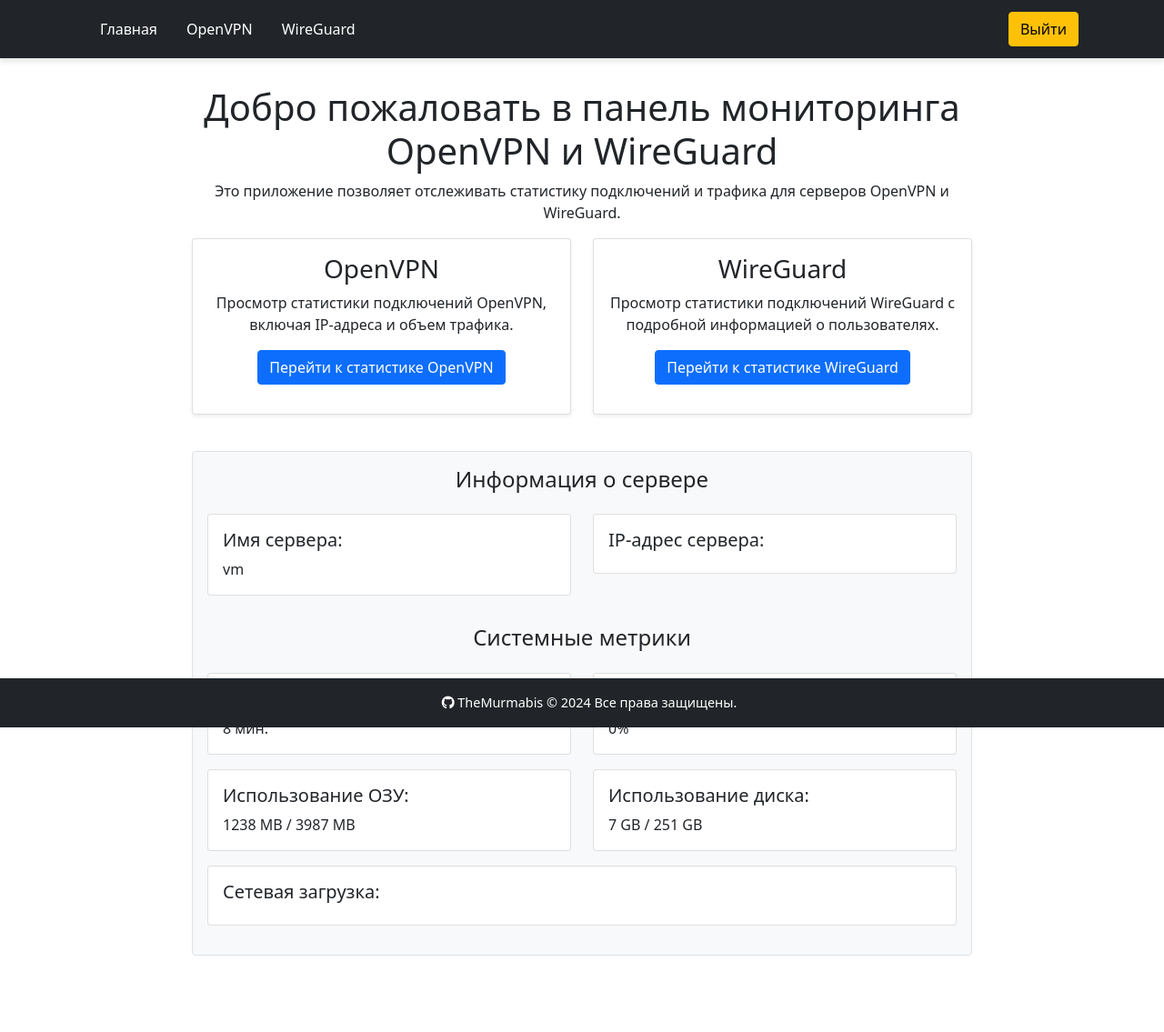
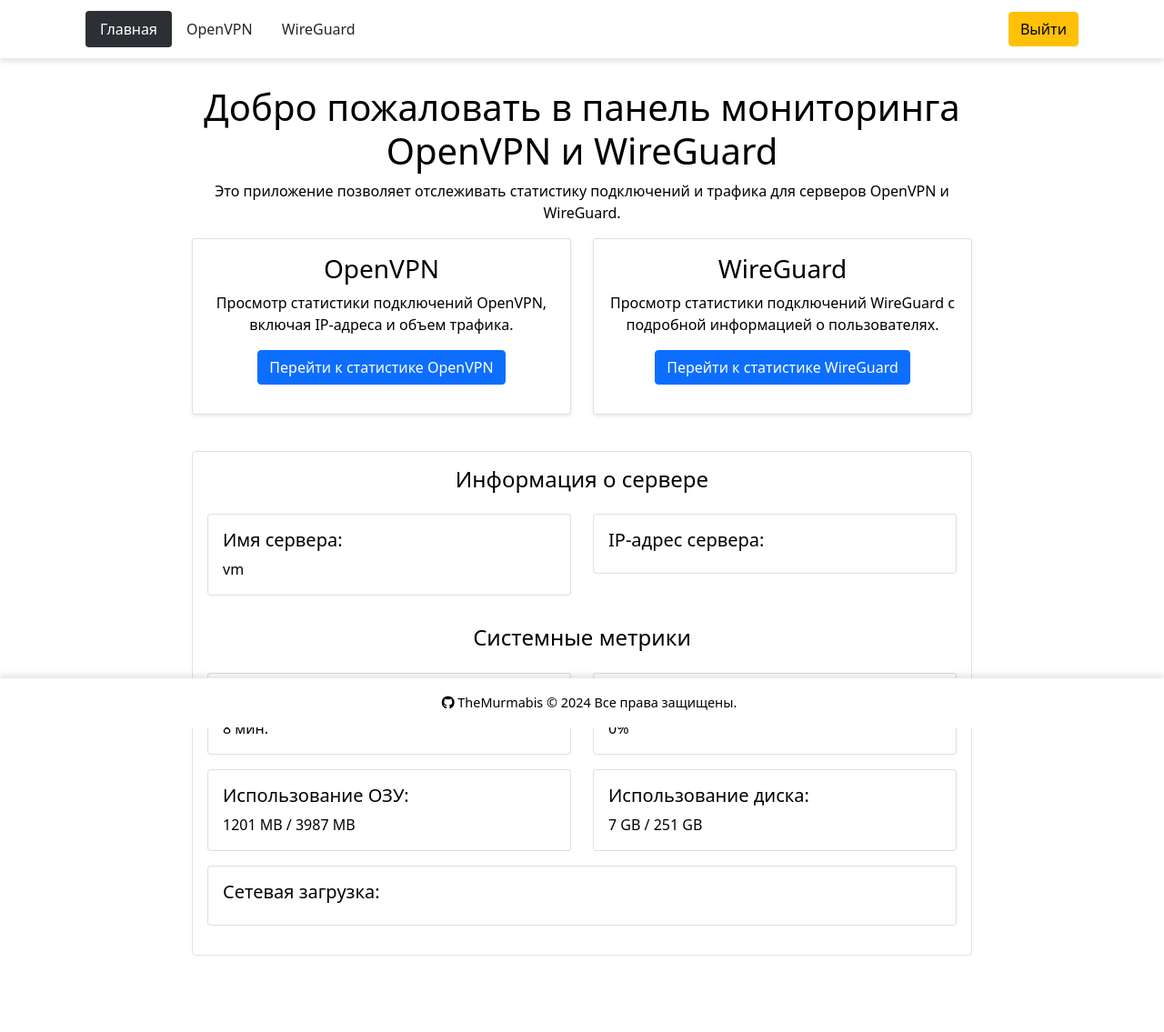
Before and after one commit to TheMurmabis/StatusOpenVPN, a Flask app: page / in a window 1280 px wide. Shown: the whole page at 91% size. Run offline with Flask 3, Linux system fonts and the light colour scheme; a user stored in the database is signed in; data that the repository does not hold is empty; some libraries are stand-ins or nearby versions.

Commit message:
Update design

```diff
--- a/main.py
+++ b/main.py
@@ -64,7 +64,7 @@ def create_users_table():
     conn.close()
 
 
-# Создание таблицы при запуске приложения
+# Вызываем функцию для создания таблицы при запуске приложения
 create_users_table()
 
 
@@ -128,6 +128,7 @@ def add_admin():
     return passw
 
 
+# Функция для изменения пароля администратора
 def change_admin_password():
 
     conn = get_db_connection()
@@ -151,6 +152,7 @@ def change_admin_password():
     print(f"{passw}")
 
 
+# ---------WireGuard----------
 # Функция для получения данных WireGuard
 def get_wireguard_stats():
     try:
@@ -168,6 +170,36 @@ def get_wireguard_stats():
         return "Команда wg не найдена."
 
 
+def format_handshake_time(handshake_string):
+    time_units = re.findall(r"(\d+)\s+(\w+)", handshake_string)
+
+    # Словарь для перевода единиц времени в сокращения
+    abbreviations = {
+        "year": "г.",
+        "years": "г.",
+        "month": "мес.",
+        "months": "мес.",
+        "week": "нед.",
+        "weeks": "нед.",
+        "day": "дн.",
+        "days": "дн.",
+        "hour": "ч.",
+        "hours": "ч.",
+        "minute": "мин.",
+        "minutes": "мин.",
+        "second": "сек.",
+        "seconds": "сек.",
+    }
+
+    # Формируем сокращенную строку
+    formatted_time = " ".join(
+        f"{value} {abbreviations[unit]}" for value, unit in time_units
+    )
+
+    return formatted_time
+
+
+# Функция для получения данных WireGuard
 def parse_wireguard_output(output):
     stats = []
     lines = output.strip().splitlines()
@@ -220,6 +252,7 @@ def parse_wireguard_output(output):
     return stats
 
 
+# ---------OpenVPN----------
 # Функция для преобразования байт в удобный формат
 def format_bytes(size):
     for unit in ["B", "KB", "MB", "GB"]:
@@ -269,35 +302,6 @@ def format_date(date_string):
     return utc_date.isoformat()  # Возвращаем ISO формат
 
 
-def format_handshake_time(handshake_string):
-    time_units = re.findall(r"(\d+)\s+(\w+)", handshake_string)
-
-    # Словарь для перевода единиц времени в сокращения
-    abbreviations = {
-        "year": "г.",
-        "years": "г.",
-        "month": "мес.",
-        "months": "мес.",
-        "week": "нед.",
-        "weeks": "нед.",
-        "day": "дн.",
-        "days": "дн.",
-        "hour": "ч.",
-        "hours": "ч.",
-        "minute": "мин.",
-        "minutes": "мин.",
-        "second": "сек.",
-        "seconds": "сек.",
-    }
-
-    # Формируем сокращенную строку
-    formatted_time = " ".join(
-        f"{value} {abbreviations[unit]}" for value, unit in time_units
-    )
-
-    return formatted_time
-
-
 # Удаление префикса из имени клиента
 def clean_client_name(name, prefix="antizapret-"):
     return name[len(prefix) :] if name.startswith(prefix) else name
@@ -308,13 +312,79 @@ def mask_ip(ip_address):
     ip = ip_address.split(":")[0]
     parts = ip.split(".")
     if len(parts) == 4:
-        #parts = [f"{int(part):03}" for part in parts] # Добавляем ведущие нули, если нужно
+        # parts = [f"{int(part):03}" for part in parts] # Добавляем ведущие нули, если нужно
         parts = [str(int(part)) for part in parts]
 
         return f"{parts[0]}.{parts[1]}.{parts[2]}.{parts[3]}"
     return ip_address
 
 
+# Отсет времени
+def format_duration(start_time):
+    now = datetime.now()  # Текущее время
+    delta = now - start_time  # Разница во времени
+
+    days = delta.days
+    seconds = delta.seconds
+    hours, remainder = divmod(seconds, 3600)
+    minutes, seconds = divmod(remainder, 60)
+
+    if days >= 30:
+        months = days // 30
+        days %= 30
+        return f"{months} мес. {days} дн. {hours} ч. {minutes} мин."
+    elif days > 0:
+        return f"{days} дн. {hours} ч. {minutes} мин."
+    elif hours > 0:
+        return f"{hours} ч. {minutes} мин."
+    elif minutes > 0:
+        return f"{minutes} мин."
+    else:
+        return f"{seconds} сек."
+
+
+# Чтение данных из CSV и обработка
+def read_csv(file_path, protocol):
+    data = []
+    total_received, total_sent = 0, 0
+    try:
+        with open(file_path, newline="", encoding="utf-8") as csvfile:
+            reader = csv.reader(csvfile)
+            next(reader)  # Пропускаем заголовок
+            for row in reader:
+                if row[0] == "CLIENT_LIST":
+                    received, sent = int(row[5]), int(row[6])
+                    total_received += received
+                    total_sent += sent
+
+                    start_date = datetime.strptime(row[7], "%Y-%m-%d %H:%M:%S")
+                    duration = format_duration(start_date)
+
+                    data.append(
+                        [
+                            clean_client_name(row[1]),
+                            mask_ip(row[2]),
+                            row[3],
+                            format_bytes(received),
+                            format_bytes(sent),
+                            format_date(row[7]),
+                            duration,
+                            protocol,
+                        ]
+                    )
+        return data, total_received, total_sent, None
+    except FileNotFoundError:
+        file_name = os.path.basename(file_path)
+        file_directory = os.path.dirname(file_path)
+
+        error_message = (
+            f'Файл "{file_name}" не найден. '
+            f"Пожалуйста, проверьте наличие файла по указанному пути: {file_directory}"
+        )
+        return [], 0, 0, error_message  # Возвращаем сообщение об ошибке
+
+
+# ---------Метрики----------
 def get_network_load():
     net_io_start = psutil.net_io_counters(pernic=True)
     time.sleep(1)
@@ -411,71 +481,6 @@ def get_system_info():
     return system_info
 
 
-# Отсет времени
-def format_duration(start_time):
-    now = datetime.now()  # Текущее время
-    delta = now - start_time  # Разница во времени
-
-    days = delta.days
-    seconds = delta.seconds
-    hours, remainder = divmod(seconds, 3600)
-    minutes, seconds = divmod(remainder, 60)
-
-    if days >= 30:
-        months = days // 30
-        days %= 30
-        return f"{months} мес. {days} дн. {hours} ч. {minutes} мин."
-    elif days > 0:
-        return f"{days} дн. {hours} ч. {minutes} мин."
-    elif hours > 0:
-        return f"{hours} ч. {minutes} мин."
-    elif minutes > 0:
-        return f"{minutes} мин."
-    else:
-        return f"{seconds} сек."
-
-
-# Чтение данных из CSV и обработка
-def read_csv(file_path, protocol):
-    data = []
-    total_received, total_sent = 0, 0
-    try:
-        with open(file_path, newline="", encoding="utf-8") as csvfile:
-            reader = csv.reader(csvfile)
-            next(reader)  # Пропускаем заголовок
-            for row in reader:
-                if row[0] == "CLIENT_LIST":
-                    received, sent = int(row[5]), int(row[6])
-                    total_received += received
-                    total_sent += sent
-
-                    start_date = datetime.strptime(row[7], "%Y-%m-%d %H:%M:%S")
-                    duration = format_duration(start_date)
-
-                    data.append(
-                        [
-                            clean_client_name(row[1]),
-                            mask_ip(row[2]),
-                            row[3],
-                            format_bytes(received),
-                            format_bytes(sent),
-                            format_date(row[7]),
-                            duration,
-                            protocol,
-                        ]
-                    )
-        return data, total_received, total_sent, None
-    except FileNotFoundError:
-        file_name = os.path.basename(file_path)
-        file_directory = os.path.dirname(file_path)
-
-        error_message = (
-            f'Файл "{file_name}" не найден. '
-            f"Пожалуйста, проверьте наличие файла по указанному пути: {file_directory}"
-        )
-        return [], 0, 0, error_message  # Возвращаем сообщение об ошибке
-
-
 @app.errorhandler(404)
 def page_not_found(_):
     return redirect(url_for("home"))
@@ -515,7 +520,7 @@ def login():
             )
             login_user(user_obj)
             session.permanent = True
-            app.permanent_session_lifetime = timedelta(minutes=10)
+            app.permanent_session_lifetime = timedelta(minutes=5)
             next_page = request.args.get("next")
             return redirect(next_page or url_for("home"))
         else:
@@ -531,8 +536,13 @@ def home():
     server_ip = get_external_ip()
     system_info = get_system_info()
     hostname = socket.gethostname()
+
     return render_template(
-        "index.html", server_ip=server_ip, system_info=system_info, hostname=hostname
+        "index.html",
+        server_ip=server_ip,
+        system_info=system_info,
+        hostname=hostname,
+        active_page="home",
     )
 
 
--- a/static/css/main.css
+++ b/static/css/main.css
@@ -1,6 +1,153 @@
-/* Закрепленный header */
+body {
+    padding: 70px 0 60px;
+    background-color: white;
+    color: black;
+}
+
+
+@media (prefers-color-scheme: dark) {
+    body {
+        background-color: #0f0f0f;
+        color: #d3d3d3;
+    }
+
+    header {
+        background-color: #000000 !important;
+        box-shadow: 0 4px 6px rgba(255, 255, 255, 0.1);
+        position: fixed;
+        top: 0;
+        width: 100%;
+        z-index: 1000;
+    }
+
+    header a:hover {
+        color: #ffffff !important;
+    }
+
+    .nav-link.nav-link {
+        color: #fff !important;
+
+    }
+
+    .nav-link.nav-link.active {
+        color: #fff !important;
+        background-color: #3d3d3d !important;
+    }
+
+    .nav-link.active:hover {
+
+        background-color: #3d3d3d !important;
+    }
+
+    .nav-link:hover {
+        background-color: #161718 !important;
+
+    }
+
+    .form-container {
+        color: #000;
+    }
+
+    .form-control {
+        color: #d3d3d3;
+        background-color: #272727;
+        border: none;
+    }
+
+    .form-control:focus {
+        color: #d3d3d3;
+        background-color: #272727;
+        border: none;
+    }
+    .form-control label{
+        color: #d3d3d3 ;
+        background-color: #272727 !important;
+    }
+    .form-container h1 {
+        color: #d3d3d3;
+    }
+
+    label{
+        color: #d3d3d3
+    }
+
+    .table td,
+    .table th,
+    .form-check-label,
+    h2 {
+        color: #d3d3d3;
+    }
+
+    .table-striped tbody tr:nth-of-type(odd) {
+        background-color: #333;
+    }
+
+    .btn-list {
+        background-color: rgb(0, 0, 0) !important;
+        transition: 0.3s;
+        color: #d3d3d3;
+    }
+
+    .btn-list:hover {
+        border-color: #d3d3d3;
+        color: #d3d3d3 !important;
+    }
+
+    .btn-list:focus {
+        border-color: #d3d3d3;
+        color: #d3d3d3;
+        outline: none;
+        box-shadow: none;
+    }
+
+    .btn-warning {
+        background-color: #f8cb42;
+        color: #000;
+        border-color: #e0b63b;
+    }
+
+    .btn-warning:hover {
+        background-color: #ffda75;
+        color: #000 !important;
+        border-color: #e6c45a;
+    }
+
+    .card {
+        border-color: #272727;
+    }
+
+    .card-body {
+        background-color: #272727 !important;
+    }
+
+    .card-body .card-title,
+    .card-body .card-text {
+        color: #d3d3d3 !important;
+    }
+
+    .border {
+        border-color:#272727 !important;
+    }
+
+    footer {
+        color: #d3d3d3 !important;
+        background-color: #000000 !important;
+    }
+
+    footer a{
+        color: #d3d3d3 !important;
+        text-decoration: none;
+    }
+
+    footer a:hover {
+        color: #0a58ca !important;
+        text-decoration: none;
+    }
+
+}
+
 header {
-    background-color: #343a40;
+    background-color: #ffffff;
     box-shadow: 0 4px 6px rgba(0, 0, 0, 0.1);
     position: fixed;
     top: 0;
@@ -8,8 +155,33 @@ header {
     z-index: 1000;
 }
 
-h2 {
-    text-align: left;
+header a {
+    color: #000000;
+}
+
+.nav-link.nav-link.active {
+    color: #fff !important;
+    background-color: #2c3034;
+}
+
+.nav-link:hover {
+    background-color: #f2f2f2;
+}
+
+.card-title,
+.card-text {
+    color: rgb(0, 0, 0) !important;
+}
+
+.btn-list {
+    background-color: rgb(255, 255, 255);
+    transition: 0.3s;
+}
+
+.table {
+    table-layout: auto;
+    width: auto;
+    max-width: 100%;
 }
 
 .table td,
@@ -21,73 +193,6 @@ h2 {
     text-wrap: nowrap;
 
 }
-
-
-.table {
-    table-layout: auto;
-    width: auto;
-    max-width: 100%;
-}
-
-/* Стили для отступов контента под header и над footer */
-body {
-    padding: 70px 0 60px;
-
-}
-
-/* Header ссылки */
-header a.navbar-brand {
-    font-size: 1.5rem;
-    font-weight: bold;
-}
-
-header a.navbar-logout {
-    font-size: 1rem;
-    text-decoration: none;
-    color: white;
-}
-
-header a.navbar-logout:hover {
-    color: wheat;
-}
-
-/* Стили для формы в header */
-header form input {
-    border: 2px solid #fff;
-    background-color: #495057;
-    color: #fff;
-}
-
-header form input::placeholder {
-    color: #adb5bd;
-}
-
-header form button {
-    border: 2px solid #fff;
-    background-color: #343a40;
-    color: #fff;
-}
-
-/* Закрепленный footer */
-footer {
-    background-color: #343a40;
-    color: #adb5bd;
-    font-size: 0.9rem;
-    position: fixed;
-    bottom: 0;
-    width: 100%;
-    z-index: 1000;
-}
-
-footer a {
-    color: #adb5bd;
-    text-decoration: none;
-}
-
-footer a:hover {
-    color: #fff;
-}
-
 
 .form-container {
     max-width: 100%;
@@ -104,6 +209,36 @@ footer a:hover {
     transition: opacity 0.3s ease-in-out;
     opacity: 1;
 }
+
+#themeMenu {
+    position: absolute;
+    background: white;
+    border: 1px solid #ccc;
+    padding: 10px;
+    display: none;
+}
+
+#themeMenu button {
+    display: block;
+    margin: 5px 0;
+}
+
 .forgot-password-link {
     font-size: 1.1em;
 }
+
+footer {
+    background-color: #ffffff;
+    box-shadow: 0 -4px 6px rgba(0, 0, 0, 0.1);
+    color: #000000;
+    font-size: 0.9rem;
+    position: fixed;
+    bottom: 0;
+    width: 100%;
+    z-index: 1000;
+}
+
+footer a {
+    color: #000000;
+    text-decoration: none;
+}
--- a/templates/base.html
+++ b/templates/base.html
@@ -13,23 +13,23 @@
 </head>
 
 <body>
-
-    <header class="p-1 bg-dark text-white">
+    <header class="p-1">
         <div class="container">
             <!-- Горизонтальное меню для больших экранов -->
-            <nav class="navbar navbar-expand-lg navbar-dark d-none d-lg-block">
+            <nav class="navbar navbar-expand-lg d-none d-lg-block">
                 <div class="container-fluid">
-                    <ul class="nav me-auto mb-2 mb-lg-0">
+                    <ul class="nav nav-pills me-auto mb-2 mb-lg-0">
                         <li class="nav-item">
-                            <a href="/" class="nav-link text-white">Главная</a>
+                            <a href="/"
+                                class="link-dark nav-link {{ 'active' if active_page == 'home' else '' }}">Главная</a>
                         </li>
                         <li class="nav-item">
                             <a href="/ovpn"
-                                class="nav-link {{ 'text-secondary' if active_page == 'ovpn' else 'text-white' }}">OpenVPN</a>
+                                class="link-dark nav-link {{ 'active' if active_page == 'ovpn' else '' }}">OpenVPN</a>
                         </li>
                         <li class="nav-item">
                             <a href="/wg"
-                                class="nav-link {{ 'text-secondary' if active_page == 'wg' else 'text-white' }}">WireGuard</a>
+                                class="link-dark nav-link {{ 'active' if active_page == 'wg' else '' }}">WireGuard</a>
                         </li>
                     </ul>
                     <div class="ms-auto">
@@ -40,7 +40,7 @@
                 </div>
             </nav>
             <div class="d-lg-none d-flex justify-content-between align-items-center">
-                <button class="btn btn-dark" type="button" data-bs-toggle="collapse" data-bs-target="#verticalMenu"
+                <button class="btn btn-list" type="button" data-bs-toggle="collapse" data-bs-target="#verticalMenu"
                     aria-expanded="false" aria-controls="verticalMenu">
                     <i class="bi bi-list fs-4"></i>
                 </button>
@@ -48,20 +48,20 @@
                 <a class="btn btn-warning ms-2" href="/logout">Выйти</a>
                 {% endif %}
             </div>
-
             <!-- Вертикальное меню для мобильных устройств -->
             <div class="collapse d-lg-none" id="verticalMenu">
-                <ul class="nav flex-column bg-dark p-2">
+                <ul class="nav flex-column p-2">
                     <li class="nav-item">
-                        <a href="/" class="nav-link text-white">Главная</a>
+                        <a href="/"
+                            class="link-dark nav-link {{ 'active' if active_page == 'home' else '' }}">Главная</a>
                     </li>
                     <li class="nav-item">
                         <a href="/ovpn"
-                            class="nav-link text-white {{ 'text-secondary' if active_page == 'ovpn' else '' }}">OpenVPN</a>
+                            class="link-dark nav-link {{ 'active' if active_page == 'ovpn' else '' }}">OpenVPN</a>
                     </li>
                     <li class="nav-item">
                         <a href="/wg"
-                            class="nav-link text-white {{ 'text-secondary' if active_page == 'wg' else '' }}">WireGuard</a>
+                            class="link-dark nav-link {{ 'active' if active_page == 'wg' else '' }}">WireGuard</a>
                     </li>
                 </ul>
             </div>
@@ -77,12 +77,13 @@
             </main>
         </div>
     </div>
-    <footer class="bg-dark text-white text-center py-3 mt-4">
-        <div class="container">
-            <a href="https://github.com/TheMurmabis/StatusOpenVPN" class="text-white ms-3" target="_blank"
+    <footer class="text-center py-3 mt-4">
+        <div>
+            <a href="https://github.com/TheMurmabis/StatusOpenVPN" class="ms-3" target="_blank"
                 rel="noopener noreferrer">
                 <i class="fab fa-github"></i> TheMurmabis
             </a>© 2024 Все права защищены.
+
 
         </div>
     </footer>
@@ -92,6 +93,7 @@
     <script src="https://code.jquery.com/jquery-3.5.1.slim.min.js"></script>
     <script src="https://stackpath.bootstrapcdn.com/bootstrap/4.5.2/js/bootstrap.min.js"></script>
     <script>feather.replace();</script>
+
 </body>
 
 </html>
--- a/templates/index.html
+++ b/templates/index.html
@@ -5,34 +5,34 @@
 <div class="container">
     <h1 class="text-center">Добро пожаловать в панель мониторинга<br> OpenVPN и WireGuard</h1>
     <p class="text-center">Это приложение позволяет отслеживать статистику подключений и трафика для серверов OpenVPN и WireGuard.</p>
-
     <div class="row text-center">
         <div class="col-md-6 mb-4">
-            <div class="card shadow-sm">
-                <div class="card-body">
+            <a href="/ovpn" class="card shadow-sm text-decoration-none">
+                <div class="card-body card-main">
                     <h3 class="card-title">OpenVPN</h3>
                     <p class="card-text">Просмотр статистики подключений OpenVPN, включая IP-адреса и объем трафика.</p>
-                    <a href="/ovpn" class="btn btn-primary mb-3">Перейти к статистике OpenVPN</a>
+                    <button class="btn btn-primary mb-3">Перейти к статистике OpenVPN</button>
                 </div>
-            </div>
+            </a>
         </div>
         <div class="col-md-6 mb-4">
-            <div class="card shadow-sm">
-                <div class="card-body">
+            <a href="/wg" class="card shadow-sm text-decoration-none">
+                <div class="card-body  card-main">
                     <h3 class="card-title">WireGuard</h3>
-                    <p class="card-text">Просмотр статистики подключений WireGuard с подробной информацией о пользователях.</p>
-                    <a href="/wg" class="btn btn-primary mb-3">Перейти к статистике WireGuard</a>
+                    <p class="card-text">Просмотр статистики подключений WireGuard с подробной информацией о
+                        пользователях.</p>
+                    <button class="btn btn-primary mb-3">Перейти к статистике WireGuard</button>
                 </div>
-            </div>
+            </a>
         </div>
     </div>
 
     <!-- Информация о сервере -->
-    <div class="mt-3 p-3 bg-light border rounded" style="margin: auto;">
+    <div class="mt-3 p-3 border rounded" style="margin: auto;">
         <h4 class="text-center mb-4">Информация о сервере</h4>
         <div class="row">
             <div class="col-12 col-md-6 mb-3">
-                <div class="card">
+                <div class="card ">
                     <div class="card-body">
                         <h5 class="card-title">Имя сервера:</h5>
                         <p class="card-text">{{ hostname }}</p>
@@ -71,7 +71,8 @@
                 <div class="card">
                     <div class="card-body">
                         <h5 class="card-title">Использование ОЗУ:</h5>
-                        <p class="card-text"><span id="memory_used">Загрузка...</span> MB / <span id="memory_total">{{ system_info.memory_total }}</span> MB</p>
+                        <p class="card-text"><span id="memory_used">Загрузка...</span> MB / <span id="memory_total">{{
+                                system_info.memory_total }}</span> MB</p>
                     </div>
                 </div>
             </div>
@@ -79,7 +80,8 @@
                 <div class="card">
                     <div class="card-body">
                         <h5 class="card-title">Использование диска:</h5>
-                        <p class="card-text"><span id="disk_used">Загрузка...</span> GB / <span id="disk_total">{{ system_info.disk_total }}</span> GB</p>
+                        <p class="card-text"><span id="disk_used">Загрузка...</span> GB / <span id="disk_total">{{
+                                system_info.disk_total }}</span> GB</p>
                     </div>
                 </div>
             </div>
--- a/templates/ovpn.html
+++ b/templates/ovpn.html
@@ -4,7 +4,7 @@
 
 {% block content %}
 <div class="d-flex justify-content-between flex-wrap flex-md-nowrap align-items-center pt-3 pb-2 mb-3 border-bottom">
-    <h1 class="h2">Клиенты OpenVPN</h1>
+    <h2>Клиенты OpenVPN</h2>
 </div>
 
 {% if error_message %}
@@ -17,6 +17,7 @@
     <label class="form-check-label" for="toggleRealIP">
         Показать реальные IP
     </label>
+
 </div>
 <div class="table-responsive main_table">
     <table class="table table-striped">
--- a/templates/wg.html
+++ b/templates/wg.html
@@ -5,7 +5,7 @@
 {% block content %}
 
 <div class="d-flex justify-content-between flex-wrap flex-md-nowrap align-items-center pt-3 pb-2 mb-3 border-bottom">
-    <h1 class="h2">Клиенты WireGuard</h1>
+    <h2>Клиенты WireGuard</h2>
 </div>
 
 {% for interface in stats %}
```
Also changed, not shown: templates/login.html (+19 -12 lines), README.md, static/js/main_page.js (line endings or trailing spaces). Lines whose indentation alone changed are shown as unchanged.
